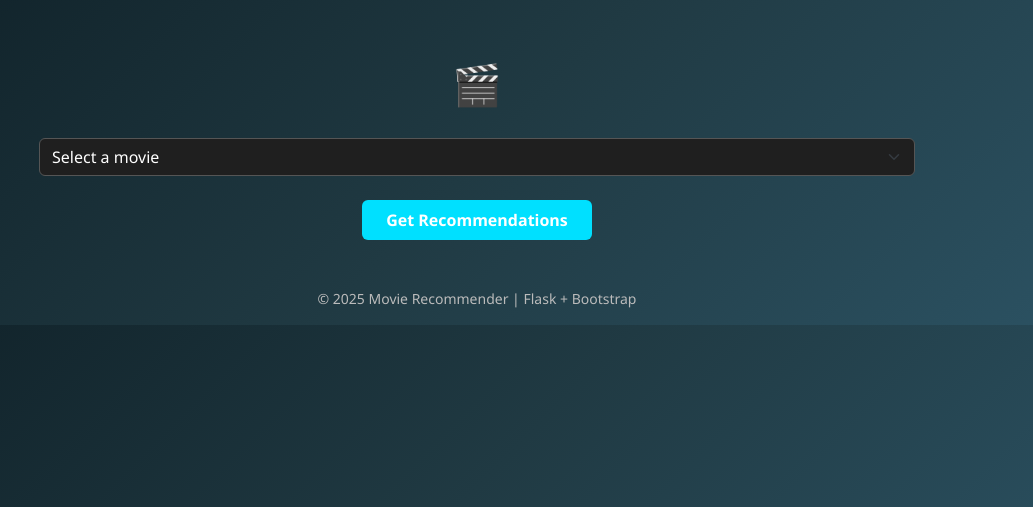
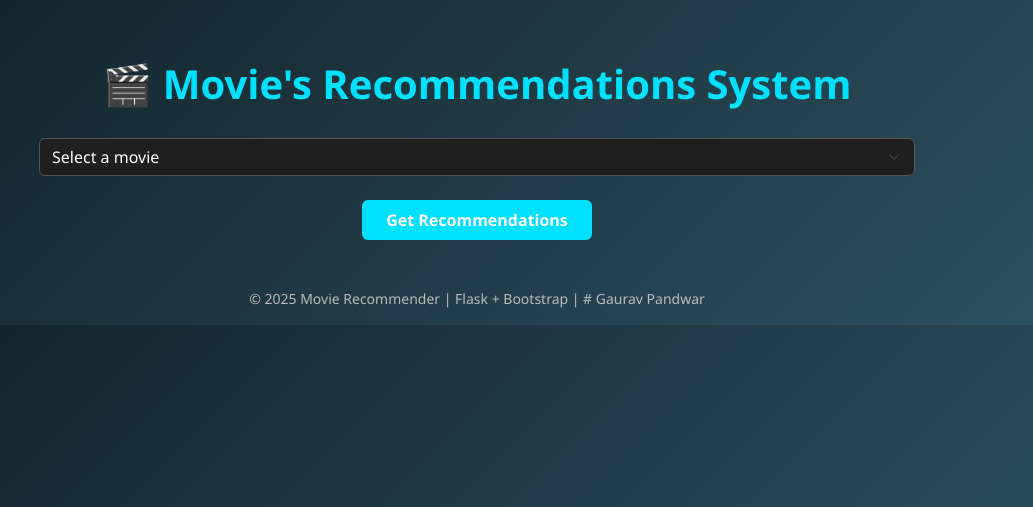
Before and after one commit to GPandwar30/Movie-Recommender-System, a Flask app: page / in a window 1280 px wide. Shown: the top 507 px of the page, without its empty margins (163-1196 px from the left). Run offline with Flask 3, Linux system fonts and the light colour scheme; parts of the project's set-up code (start-up, migrations or seed data) failed here and were passed over.

Commit message:
first commit

```diff
--- a/templates/index.html
+++ b/templates/index.html
@@ -1,6 +1,7 @@
 <!-- templates/index.html -->
 <!DOCTYPE html>
 <html lang="en">
+
 <head>
     <meta charset="UTF-8">
     <title>🎬 Movie Recommender</title>
@@ -63,10 +64,11 @@
         }
     </style>
 </head>
+
 <body>
     <div class="container text-center">
-        <h1>🎬
-
+        <h1>
+            🎬 Movie's Recommendations System
         </h1>
 
         <form action="/recommend" method="POST">
@@ -74,7 +76,7 @@
                 <select class="form-select" name="movie" required>
                     <option disabled selected>Select a movie</option>
                     {% for movie in movie_list %}
-                        <option value="{{ movie }}" {% if selected_movie == movie %}selected{% endif %}>{{ movie }}</option>
+                    <option value="{{ movie }}" {% if selected_movie==movie %}selected{% endif %}>{{ movie }}</option>
                     {% endfor %}
                 </select>
             </div>
@@ -99,8 +101,9 @@
         {% endif %}
 
         <div class="footer text-center mt-5">
-            <p>&copy; 2025 Movie Recommender | Flask + Bootstrap</p>
+            <p>&copy; 2025 Movie Recommender | Flask + Bootstrap | # Gaurav Pandwar </p>
         </div>
     </div>
 </body>
+
 </html>
```
Also changed, not shown: 3 other files.
